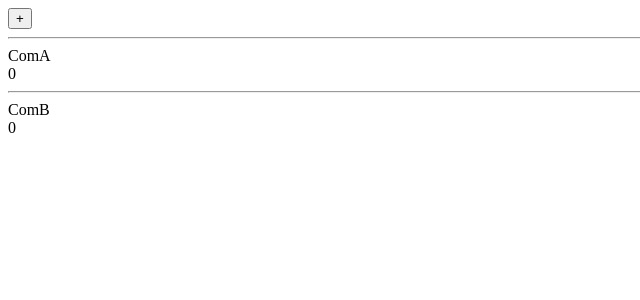
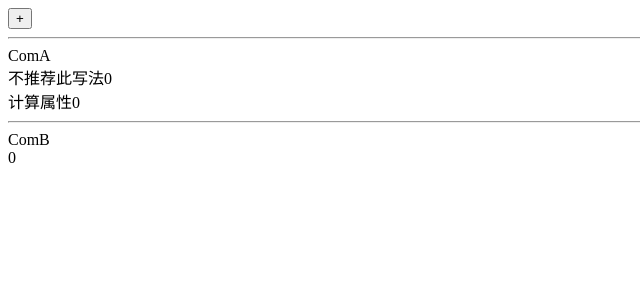
Before and after one commit to CN-L/vuex-demo, a Vue app: page /#/ in a window 1280 px wide. Shown: the top 300 px of the page, without its empty margins (0-640 px from the left). Built offline with nearby package versions, Linux system fonts and the light colour scheme.

Commit message:
计算属性，返回改变的值
具体使用方法 在计算属性定义方法，return返回想要的数据，{{方法名}}即可达到渲染目的

```diff
--- a/src/components/ComA.vue
+++ b/src/components/ComA.vue
@@ -1,11 +1,17 @@
 <template>
     <div>
         ComA <br>
-        {{$store.state.count}}
+        不推荐此写法{{$store.state.count}}
+        <br>
+        计算属性{{c}}
     </div>
 </template>
 <script>
 export default {
-
+   computed:{
+       c(){
+          return this.$store.state.count
+       }
+   }
 };
 </script>
```
